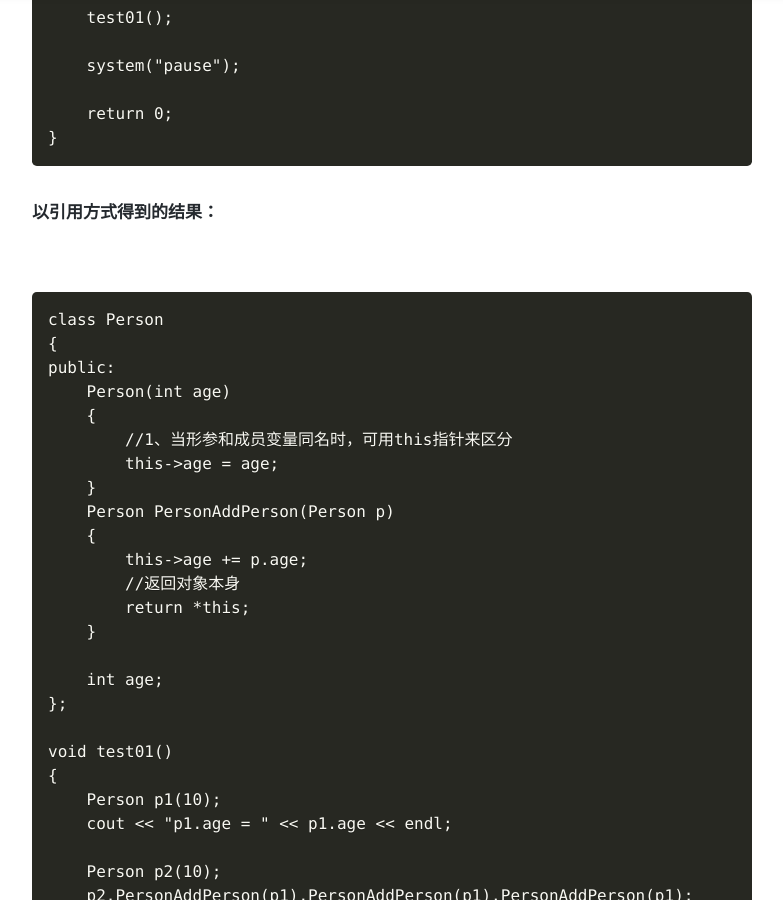
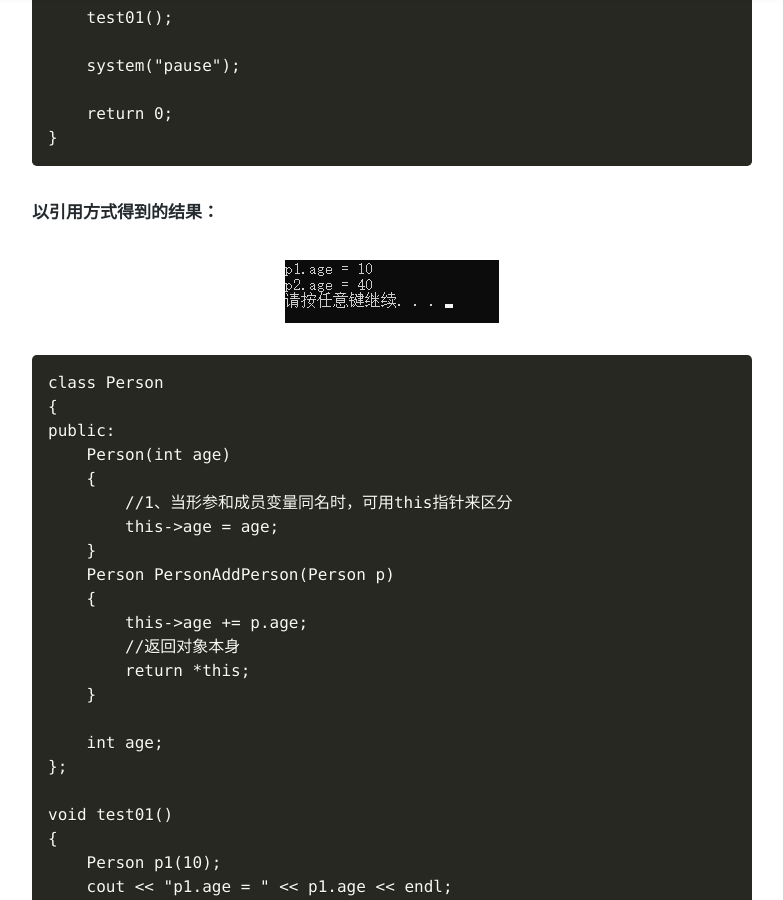
Before and after one commit to lrf1995/myblogs, a Jekyll site: the page built from _posts/2021-05-07-C++学习06 .md, in a window 1280 px wide and 900 px high, scrolled down 3955 px. Shown: the whole window, without its empty margins (248-1031 px from the left). Built offline with Jekyll 4.4.1, drawn with Linux system fonts in a browser that asks for light colours; nearby versions of some CDN libraries; a style sheet for code colours, icons or effects is not loaded.

Commit message:
修改文件: _posts/2021-05-07-C++学习06 .md

````diff
--- a/_posts/2021-05-07-C++学习06 .md
+++ b/_posts/2021-05-07-C++学习06 .md
@@ -162,9 +162,7 @@ int main() {
 ```
 
 **以引用方式得到的结果：**
-
-![](.\assets\01.png)
-
+![图片pic1]({{ "/assets/01.png" | absolute_url }})
 ```
 class Person
 {
````
Also changed, not shown: other parts of _posts/2021-05-07-C++学习06 .md (+0 -1 lines).
